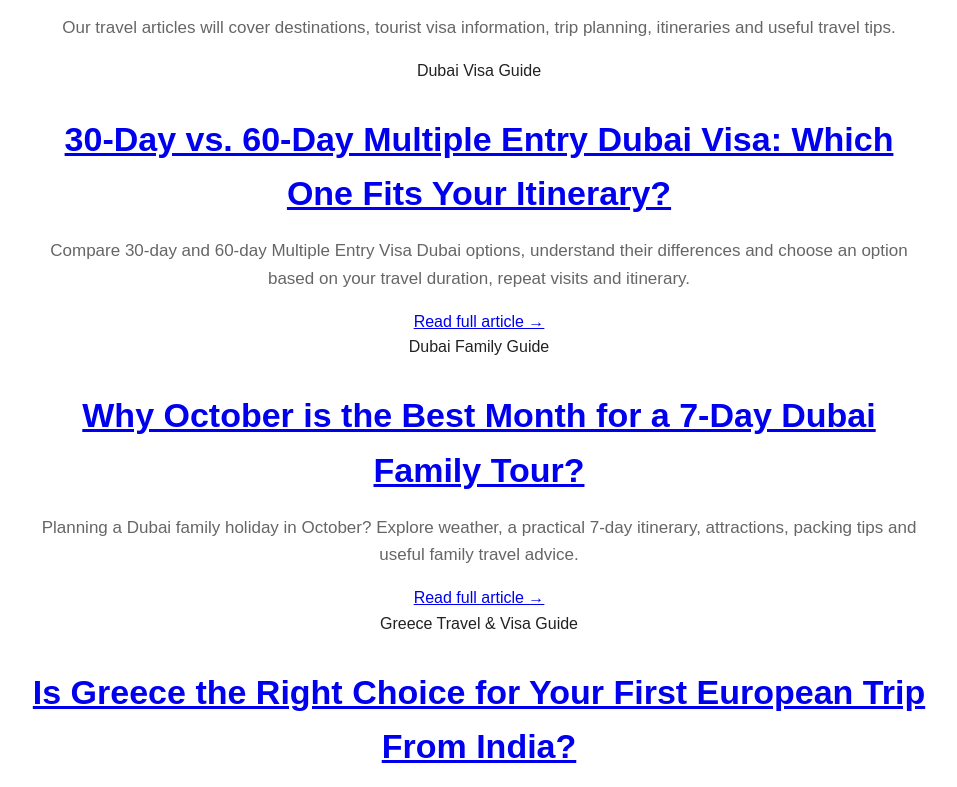
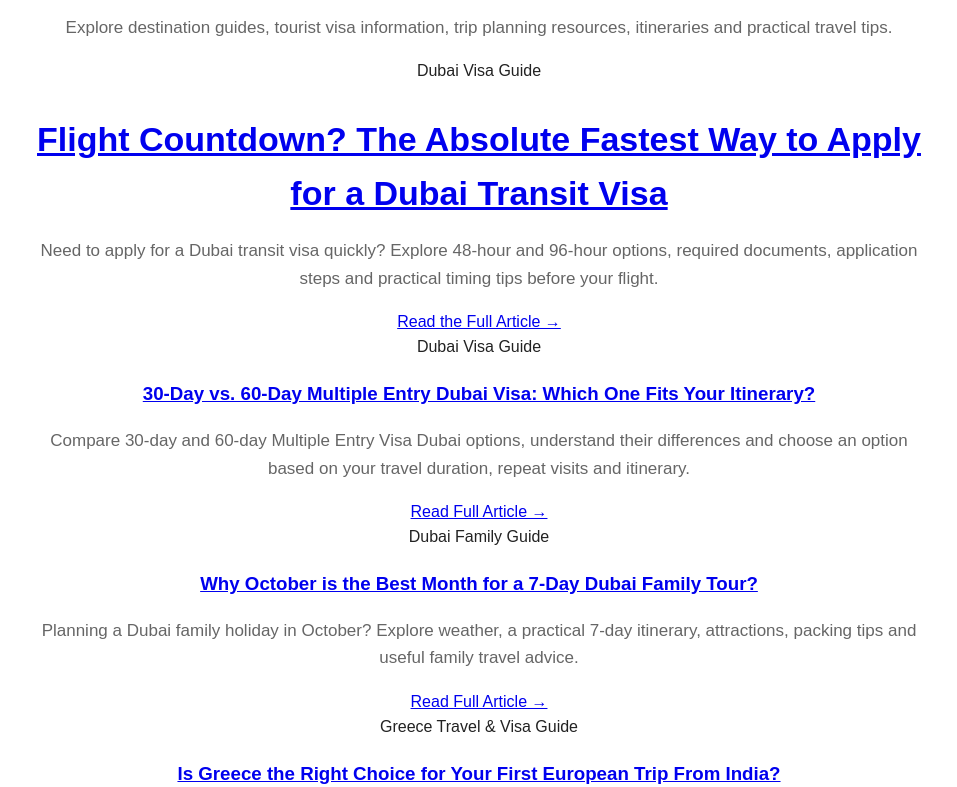
Before and after one commit to ishaanroy747/journevia, a plain HTML site: page blogs.html in a window 1280 px wide. Shown: the part 673-1460 px from the top of the page, without its empty margins (161-1118 px from the left). Drawn offline with Linux system fonts and the light colour scheme.

Commit message:
Update blogs.html

```diff
--- a/blogs.html
+++ b/blogs.html
@@ -274,88 +274,140 @@
 
 <!-- BLOG AREA -->
 
+<!-- BLOG AREA -->
+
 <section class="blog-section">
 
     <div class="blog-container">
 
         <h2>Latest Travel Articles</h2>
 
-        <p>
-            Our travel articles will cover destinations,
-            tourist visa information, trip planning,
-            itineraries and useful travel tips.
+        <p class="blog-intro">
+            Explore destination guides, tourist visa information,
+            trip planning resources, itineraries and practical travel tips.
         </p>
 
-<article class="blog-card">
+        <div class="blog-grid">
 
-    <span class="card-tag">Dubai Visa Guide</span>
+            <!-- BLOG 1 -->
+
+            <article class="article-card">
+
+    <span class="article-label">
+        Dubai Visa Guide
+    </span>
 
     <h2>
-        <a href="blogs/30-days-vs-60-days-multiple-entry-dubai-visa.html">
-            30-Day vs. 60-Day Multiple Entry Dubai Visa: Which One Fits Your Itinerary?
+        <a href="blogs/apply-transit-visa-dubai-fastest-way.html">
+            Flight Countdown? The Absolute Fastest Way to Apply for a Dubai Transit Visa
         </a>
     </h2>
 
     <p>
-        Compare 30-day and 60-day Multiple Entry Visa Dubai options,
-        understand their differences and choose an option based on your
-        travel duration, repeat visits and itinerary.
+        Need to apply for a Dubai transit visa quickly? Explore 48-hour and
+        96-hour options, required documents, application steps and practical
+        timing tips before your flight.
     </p>
 
-    <a class="btn-article"
-       href="blogs/30-days-vs-60-days-multiple-entry-dubai-visa.html">
-        Read full article →
-    </a>
-
-</article>
-
-<article class="blog-card">
-
-    <span class="card-tag">Dubai Family Guide</span>
-
-    <h2>
-        <a href="blogs/7-days-dubai-family-tour-october.html">
-            Why October is the Best Month for a 7-Day Dubai Family Tour?
-        </a>
-    </h2>
-
-    <p>
-        Planning a Dubai family holiday in October? Explore weather,
-        a practical 7-day itinerary, attractions, packing tips and
-        useful family travel advice.
-    </p>
-
-    <a class="btn-article" href="blogs/7-days-dubai-family-tour-october.html">
-        Read full article →
+    <a class="read-more"
+       href="blogs/apply-transit-visa-dubai-fastest-way.html">
+        Read the Full Article →
     </a>
 
 </article>
 
             <article class="article-card">
 
-    <span class="article-label">Greece Travel & Visa Guide</span>
+                <span class="article-label">
+                    Dubai Visa Guide
+                </span>
 
-    <h2>
-        <a href="blogs/greece-tourist-visa-for-indians.html">
-            Is Greece the Right Choice for Your First European Trip From India?
+                <h3>
+                    <a href="blogs/30-days-vs-60-days-multiple-entry-dubai-visa.html">
+                        30-Day vs. 60-Day Multiple Entry Dubai Visa:
+                        Which One Fits Your Itinerary?
                     </a>
-    </h2>
+                </h3>
 
                 <p>
-        Planning your first Europe trip from India? Explore Greece's visa
-        requirements, itinerary ideas, documents and practical travel tips.
+                    Compare 30-day and 60-day Multiple Entry Visa Dubai
+                    options, understand their differences and choose an
+                    option based on your travel duration, repeat visits
+                    and itinerary.
                 </p>
 
-    <a class="read-more" href="blogs/greece-tourist-visa-for-indians.html">
-        Read the Full Article →
+                <a class="read-more"
+                   href="blogs/30-days-vs-60-days-multiple-entry-dubai-visa.html">
+                    Read Full Article →
                 </a>
 
             </article>
 
+
+            <!-- BLOG 2 -->
+
+            <article class="article-card">
+
+                <span class="article-label">
+                    Dubai Family Guide
+                </span>
+
+                <h3>
+                    <a href="blogs/7-days-dubai-family-tour-october.html">
+                        Why October is the Best Month for a
+                        7-Day Dubai Family Tour?
+                    </a>
+                </h3>
+
+                <p>
+                    Planning a Dubai family holiday in October?
+                    Explore weather, a practical 7-day itinerary,
+                    attractions, packing tips and useful family
+                    travel advice.
+                </p>
+
+                <a class="read-more"
+                   href="blogs/7-days-dubai-family-tour-october.html">
+                    Read Full Article →
+                </a>
+
+            </article>
+
+
+            <!-- BLOG 3 -->
+
+            <article class="article-card">
+
+                <span class="article-label">
+                    Greece Travel &amp; Visa Guide
+                </span>
+
+                <h3>
+                    <a href="blogs/greece-tourist-visa-for-indians.html">
+                        Is Greece the Right Choice for Your First
+                        European Trip From India?
+                    </a>
+                </h3>
+
+                <p>
+                    Planning your first Europe trip from India?
+                    Explore Greece's visa requirements, itinerary
+                    ideas, documents and practical travel tips.
+                </p>
+
+                <a class="read-more"
+                   href="blogs/greece-tourist-visa-for-indians.html">
+                    Read Full Article →
+                </a>
+
+            </article>
+
+
+        </div>
+
     </div>
 
 </section>
-
 
 <!-- CTA -->
 
```
Lines whose indentation alone changed are shown as unchanged.
